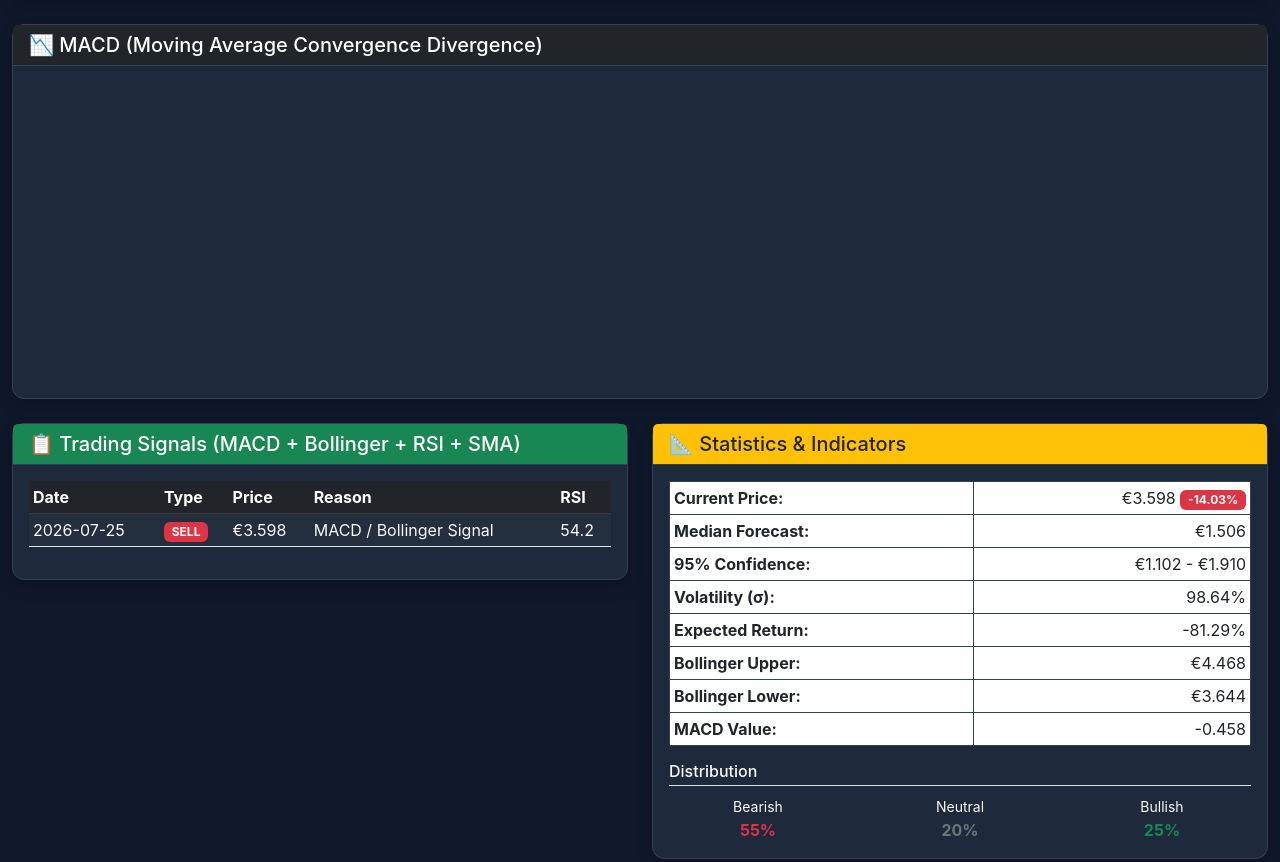
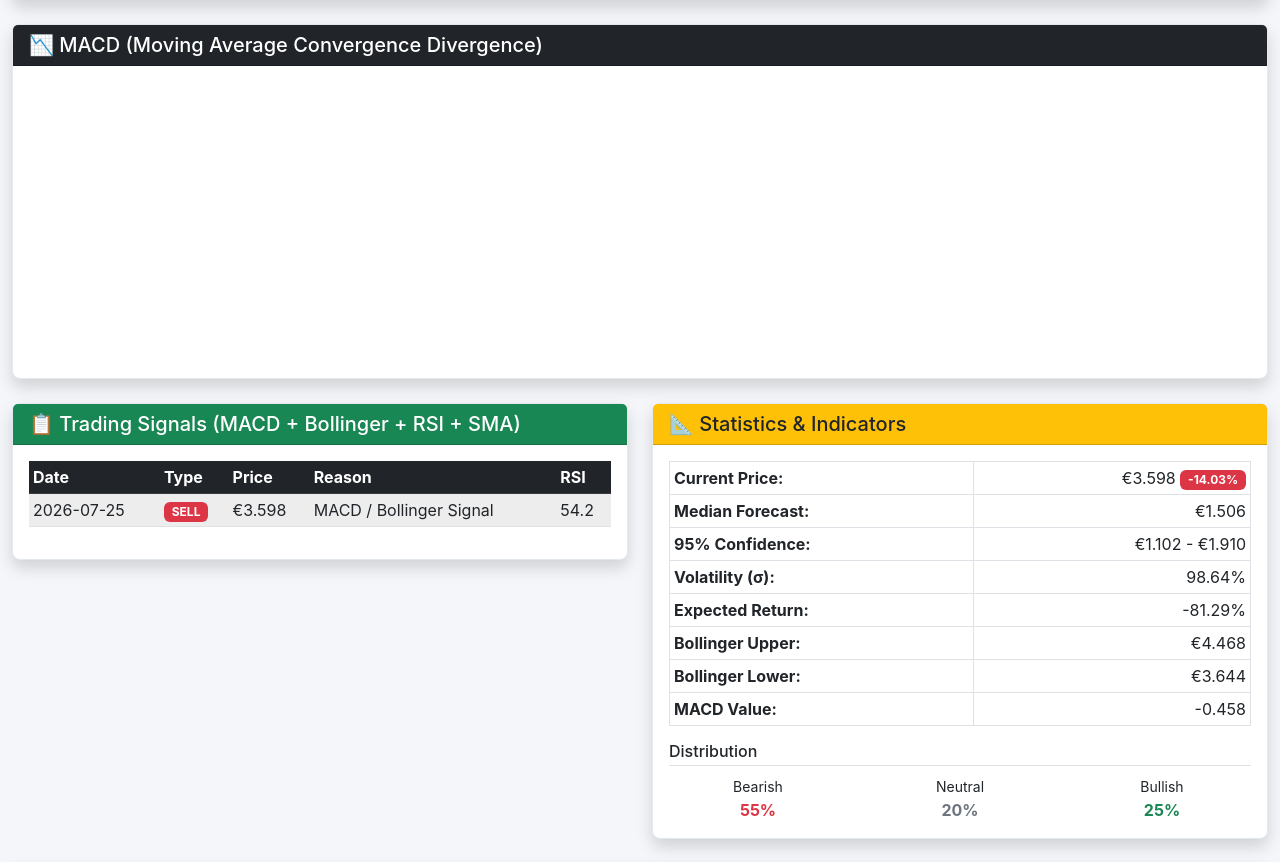
Before and after one commit to edthedog-debug/telefonica-stock-predictor, a plain HTML site: page index.html in a window 1280 px wide. Shown: the part 900-1762 px from the top of the page. Drawn offline with nearby package versions, Linux system fonts and the light colour scheme.

Commit message:
Actualizar style.css

```diff
--- a/assets/css/style.css
+++ b/assets/css/style.css
@@ -1,54 +1,32 @@
-/* Dark Theme for Telefonica Stock Predictor v3.0 */
+/* Light Theme for Telefonica Stock Predictor v3.0 */
 body {
-    background-color: #0f172a !important;
-    color: #f8fafc !important;
+    background-color: #f4f6f9 !important;
+    color: #212529 !important;
     font-family: -apple-system, BlinkMacSystemFont, "Segoe UI", Roboto, "Helvetica Neue", Arial, sans-serif;
-    min-height: 100vh;
+    padding-bottom: 2rem;
 }
 
 .card {
-    background-color: #1e293b !important;
-    border: 1px solid #334155 !important;
-    border-radius: 0.75rem;
-    color: #f8fafc !important;
+    background-color: #ffffff !important;
+    border: 1px solid #e3e8ee !important;
+    border-radius: 0.5rem;
+    color: #212529 !important;
 }
 
 .card-header {
-    border-bottom: 1px solid #334155 !important;
-}
-
-.table {
-    color: #f8fafc !important;
-}
-
-.table-striped>tbody>tr:nth-of-type(odd)>* {
-    color: #f8fafc !important;
-    background-color: rgba(255, 255, 255, 0.03) !important;
-}
-
-.table-bordered {
-    border-color: #334155 !important;
-}
-
-.table-bordered td, .table-bordered th {
-    border-color: #334155 !important;
-}
-
-.form-control, .form-select {
-    background-color: #0f172a !important;
-    border: 1px solid #334155 !important;
-    color: #f8fafc !important;
-}
-
-.form-control:focus, .form-select:focus {
-    background-color: #0f172a !important;
-    color: #f8fafc !important;
-    border-color: #3b82f6 !important;
-    box-shadow: 0 0 0 0.25rem rgba(59, 130, 246, 0.25) !important;
+    font-weight: 600;
 }
 
 .chart-container {
     position: relative;
     width: 100%;
-    min-height: 300px;
+    min-height: 280px;
 }
+
+.table {
+    color: #212529 !important;
+}
+
+.table-striped > tbody > tr:nth-of-type(odd) > * {
+    background-color: rgba(0, 0, 0, 0.02) !important;
+}
```
